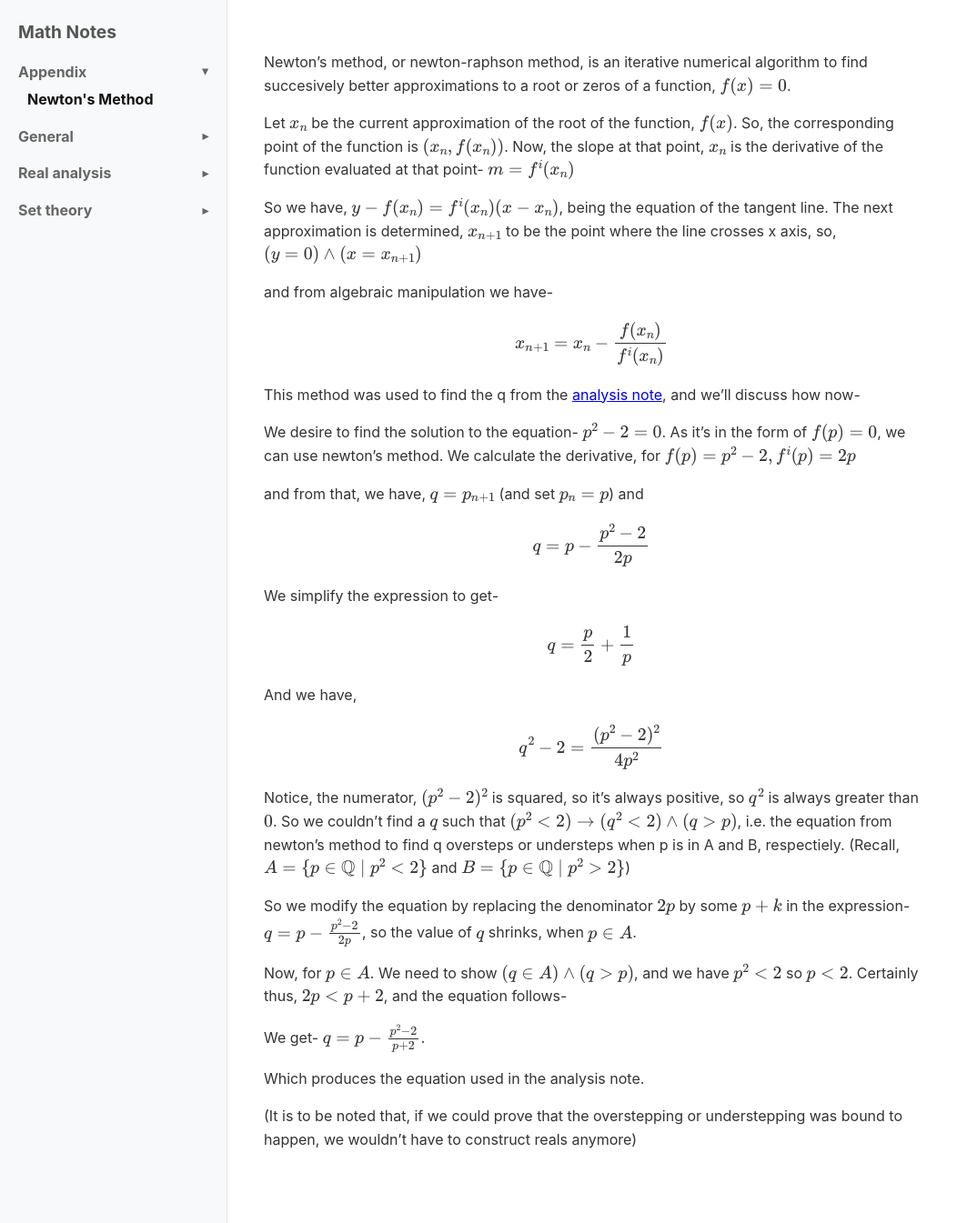
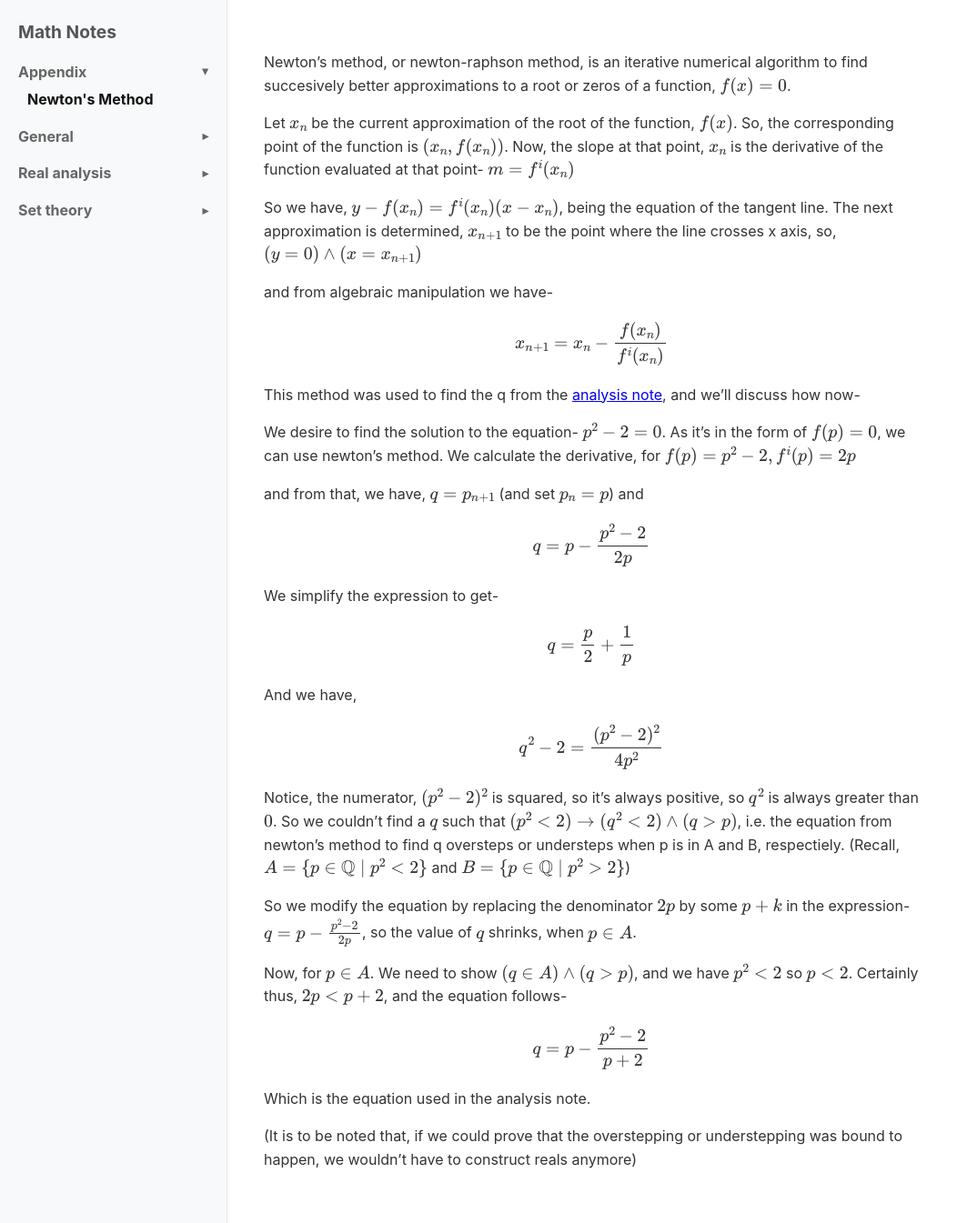
Before and after one commit to Nasif-Abdullah/Math, a Jekyll site: the page built from Appendix/Newton's_method.md, in a window 1280 px wide and 1345 px high. Shown: the whole window at 91% size, without its empty margins (0-1052 px from the left). Built offline with Jekyll 4.4.1, drawn with Linux system fonts in a browser that asks for light colours.

Commit message:
Update Newton's_method.md

```diff
--- a/Appendix/Newton's_method.md
+++ b/Appendix/Newton's_method.md
@@ -31,12 +31,12 @@ $$q^2 - 2 = \frac{(p^2 - 2)^2}{4 p^2}$$
 
 Notice, the numerator, $$(p^2 - 2)^2$$ is squared, so it's always positive, so $$q^2$$ is always greater than $$0$$. So we couldn't find a $$q$$ such that $$(p^2 < 2) \rightarrow (q^2 < 2) \wedge (q > p)$$, i.e. the equation from newton's method to find q oversteps or understeps when p is in A and B, respectiely. (Recall, $$A = \{p \in \mathbb{Q} \mid p^2 < 2 \}$$ and $$B = \{p \in \mathbb{Q} \mid p^2 > 2 \}$$)
 
-So we modify the equation by replacing the denominator $$2p$$ by some $$p + k$$ in the expression- $$ q = p - \frac{p^2 - 2}{2p}$$, so the value of $$q$$ shrinks, when $$p \in A$$.
+So we modify the equation by replacing the denominator $$2p$$ by some $$p + k$$ in the expression- $$q = p - \frac{p^2 - 2}{2p}$$, so the value of $$q$$ shrinks, when $$p \in A$$.
 
 Now, for $$p \in A$$. We need to show $$(q \in A) \wedge (q > p)$$, and we have $$p^2 < 2$$ so $$p < 2$$. Certainly thus, $$2p < p + 2$$, and the equation follows-
 
-We get- $$ q = p - \frac{p^2 - 2}{p + 2} $$.
+$$q = p - \frac{p^2 - 2}{p + 2}$$
 
-Which produces the equation used in the analysis note.
+Which is the equation used in the analysis note.
 
 (It is to be noted that, if we could prove that the overstepping or understepping was bound to happen, we wouldn't have to construct reals anymore)
```
